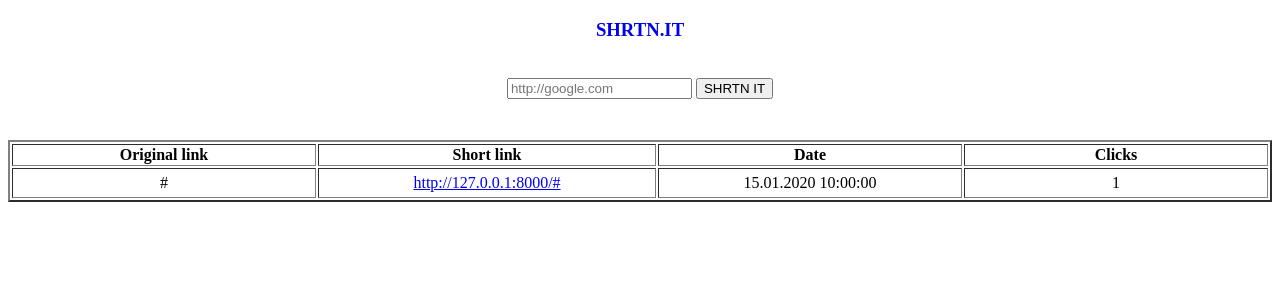
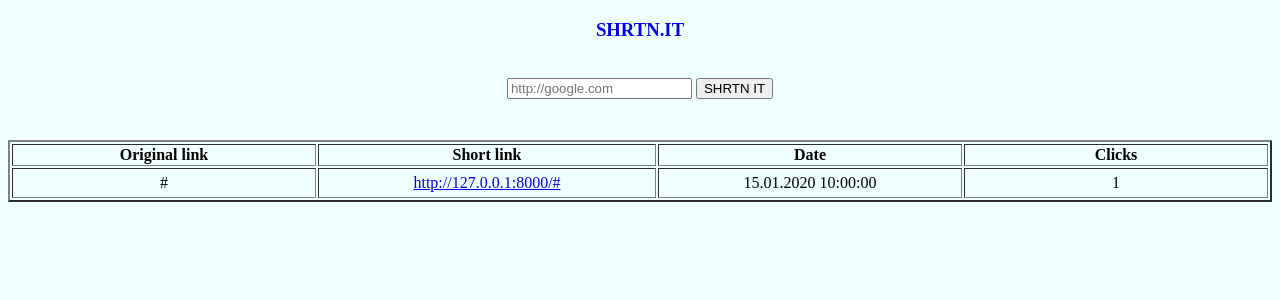
Before and after one commit to alexshchegretsov/URL_shortener, a Django app: page / in a window 1280 px wide. Shown: the top 300 px of the page. Run offline with Django 3.2, Linux system fonts and the light colour scheme; tables that the repository leaves empty hold one stand-in row (values such as "Sample post").

Commit message:
Added css back color

```diff
--- a/src/static/css/styles.css
+++ b/src/static/css/styles.css
@@ -1,3 +1,8 @@
+body {
+    background-color: azure;
+}
+
+
 .table {
     display: compact;
     width: 100%;
```
Also changed, not shown: images/demo3.png (added), images/demo4.png (added).
